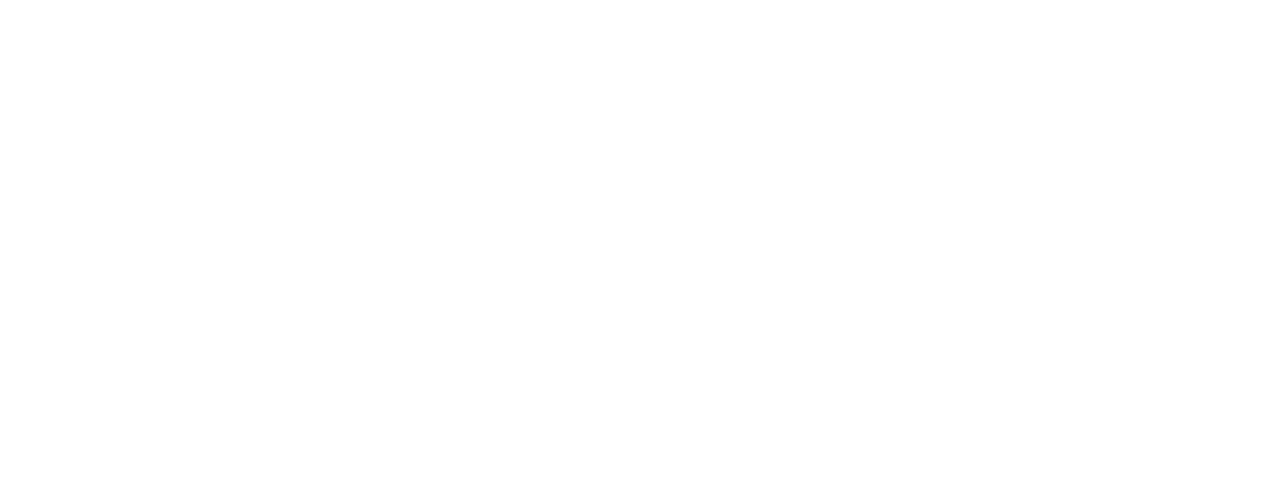
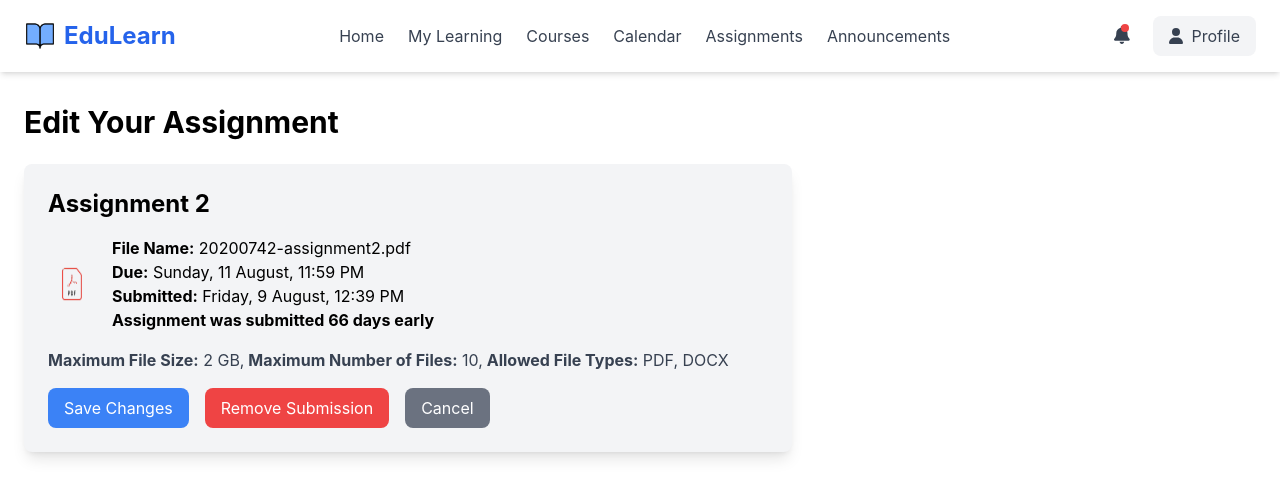
Before and after one commit to michellenikeetha/base_lms, a React (Create React App) app: page /submitted-assignments/edit-assignment in a window 1280 px wide. Before the commit this address had no page. Shown: the top 498 px of the page. Built offline with nearby package versions, Linux system fonts and the light colour scheme.

Commit message:
basic edit assignment

```diff
--- a/src/App.jsx
+++ b/src/App.jsx
@@ -9,6 +9,7 @@
 import ProfilePage from './components/ProfilePage';
 import AssignmentsPage from './components/AssignmentsPage';
 import SubmittedAssignments from './components/SubmittedAssignments';
+import EditAssignment from './components/EditAssignment';
 
 
 function App() {
@@ -23,6 +24,7 @@
         <Route path="/profile" element={<ProfilePage />} />
         <Route path="/assignments" element={<AssignmentsPage />} />
         <Route path="/submitted-assignments" element={<SubmittedAssignments />} />
+        <Route path="/submitted-assignments/edit-assignment" element={<EditAssignment />} />
       </Routes>
     </Router>
   );
--- /dev/null
+++ b/src/components/EditAssignment.jsx
@@ -0,0 +1,80 @@
+// components/EditAssignment.js
+import React from 'react';
+import SignedInNavbar from './SignedInNavbar';
+import pdfimg from '../assets/pdf.png';
+
+const EditAssignment = () => {
+  const assignment = {
+    title: 'Assignment 2',
+    fileName: '20200742-assignment2.pdf',
+    dueDate: 'Sunday, 11 August, 11:59 PM',
+    submittedDate: 'Friday, 9 August, 12:39 PM',
+    daysEarly: 66,
+    fileSize: '2 GB',
+    allowedFileTypes: ['PDF', 'DOCX'],
+    maxFiles: 10,
+  };
+
+  const handleSaveChanges = () => {
+    console.log("Changes saved");
+  };
+
+  const handleRemoveSubmission = () => {
+    console.log("Submission removed");
+  };
+
+  const handleCancel = () => {
+    console.log("Edit canceled");
+  };
+
+  return (
+    <div>
+      <SignedInNavbar />
+      <div className="container mx-auto px-6 py-8">
+        <h1 className="text-3xl font-bold mb-6">Edit Your Assignment</h1>
+
+        <div className="bg-gray-100 p-6 rounded-lg shadow-lg max-w-3xl">
+          <h2 className="text-2xl font-bold mb-4">{assignment.title}</h2>
+          <div className="flex items-center space-x-4 mb-4">
+            <img src={pdfimg} alt="PDF Icon" className="w-12 h-12" />
+            <div>
+              <p><strong>File Name:</strong> {assignment.fileName}</p>
+              <p><strong>Due:</strong> {assignment.dueDate}</p>
+              <p><strong>Submitted:</strong> {assignment.submittedDate}</p>
+              <p><strong>Assignment was submitted {assignment.daysEarly} days early</strong></p>
+            </div>
+          </div>
+
+          <p className="text-gray-700 mb-4">
+            <strong>Maximum File Size:</strong> {assignment.fileSize},
+            <strong> Maximum Number of Files:</strong> {assignment.maxFiles},
+            <strong> Allowed File Types:</strong> {assignment.allowedFileTypes.join(', ')}
+          </p>
+
+          <div className="flex space-x-4">
+            <button
+              className="bg-blue-500 text-white py-2 px-4 rounded-lg hover:bg-blue-600"
+              onClick={handleSaveChanges}
+            >
+              Save Changes
+            </button>
+            <button
+              className="bg-red-500 text-white py-2 px-4 rounded-lg hover:bg-red-600"
+              onClick={handleRemoveSubmission}
+            >
+              Remove Submission
+            </button>
+            <button
+              className="bg-gray-500 text-white py-2 px-4 rounded-lg hover:bg-gray-600"
+              onClick={handleCancel}
+            >
+              Cancel
+            </button>
+          </div>
+        </div>
+      </div>
+    </div>
+  );
+};
+
+export default EditAssignment;
```
Also changed, not shown: src/assets/pdf.png (added).
